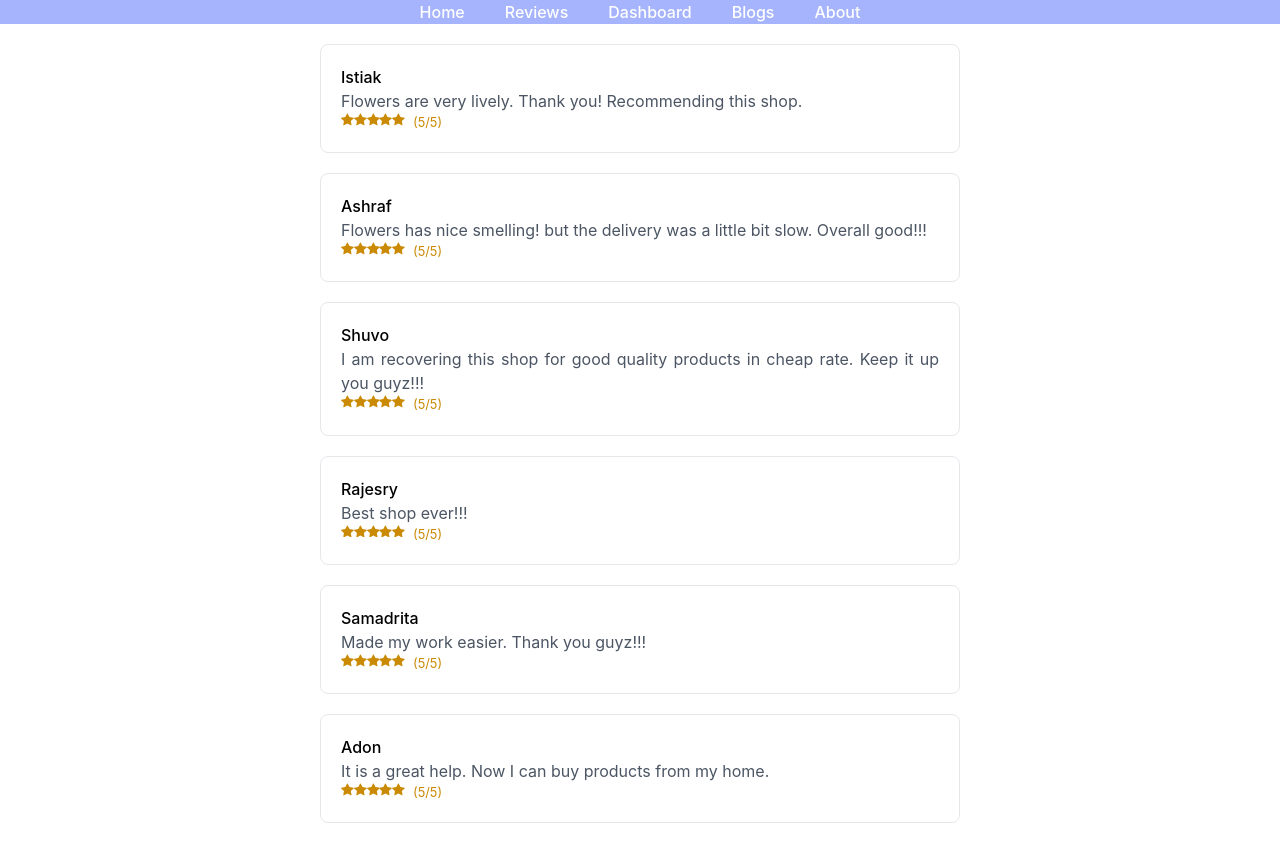
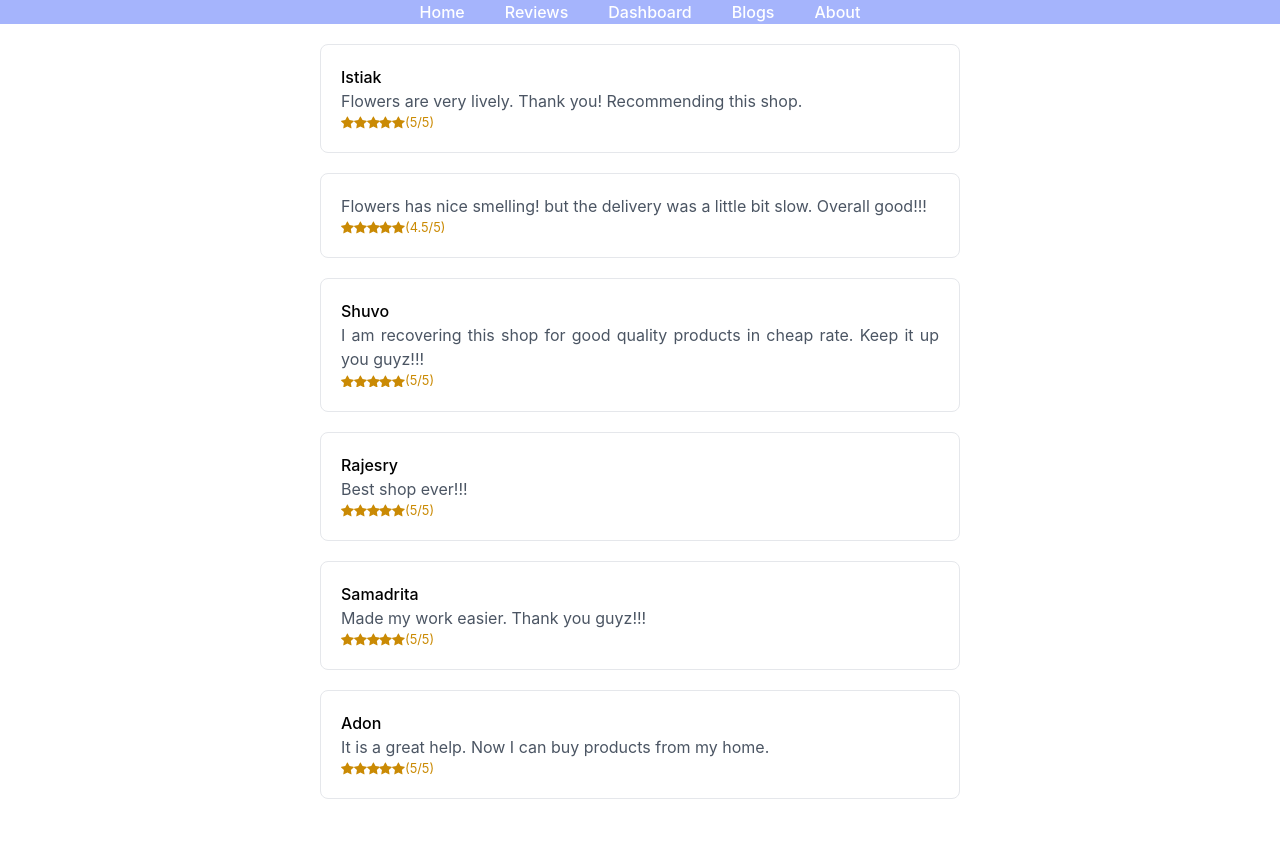
Before and after one commit to Juniorashraf02/flower-shop, a React (Create React App) app: page /reviews in a window 1280 px wide. After the commit the page ends 819 px from the top, so only its background shows below. Built offline with nearby package versions, Linux system fonts and the light colour scheme; the HTML template or start-up script is replaced by a standard one.

Commit message:
home review section and review section are fixed

```diff
--- /dev/null
+++ b/public/reviews.json
@@ -0,0 +1,14 @@
+[
+    { "id": 1, "name": "Istiak", "description": "Flowers are very lively. Thank you! Recommending this shop.", "ratings": "5/5"
+    },
+    { "id": 2," name": "Ashraf", "description": "Flowers has nice smelling! but the delivery was a little bit slow. Overall good!!!","ratings": "4.5/5"
+    },
+    { "id": 3, "name": "Shuvo", "description": "I am recovering this shop for good quality products in cheap rate. Keep it up you guyz!!!", "ratings": "5/5"
+    },
+    { "id": 4, "name": "Rajesry", "description": "Best shop ever!!!", "ratings": "5/5"
+    },
+    { "id": 5, "name": "Samadrita", "description": "Made my work easier. Thank you guyz!!!", "ratings": "5/5"
+    },
+    { "id": 6, "name": "Adon", "description": "It is a great help. Now I can buy products from my home.", "ratings": "5/5"
+    }
+]
--- a/src/Components/Dashboard/Dashboard.js
+++ b/src/Components/Dashboard/Dashboard.js
@@ -1,52 +1,18 @@
-import React from 'react';
+import React, { useEffect, useState } from 'react';
 import { Area, AreaChart, Bar, BarChart, CartesianGrid, Legend, Tooltip, XAxis, YAxis } from 'recharts';
 
 
 function Dashboard() {
-    const myData = [
-        {
-            "month": "Mar",
-            "investment": 100000,
-            "sell": 241,
-            "revenue": 10401
-        },
-        {
-            "month": "Apr",
-            "investment": 200000,
-            "sell": 423,
-            "revenue": 24500
-        },
-        {
-            "month": "May",
-            "investment": 500000,
-            "sell": 726,
-            "revenue": 67010
-        },
-        {
-            "month": "Jun",
-            "investment": 500000,
-            "sell": 529,
-            "revenue": 40405
-        },
-        {
-            "month": "Jul",
-            "investment": 600000,
-            "sell": 601,
-            "revenue": 50900
-        },
-        {
-            "month": "Aug",
-            "investment": 700000,
-            "sell": 670,
-            "revenue": 61000
-        }
-    ];
+    const [data, setData] = useState([]);
+    useEffect(() => {
+        fetch('data.json').then(response => response.json().then(data => setData(data)))
+    }, []);
 
     return (
             <div className="md:flex container mx-auto">
                 <div>
                     <h1 className="text-3xl font-medium mb-5">Investment Vs Revenue</h1>
-                <AreaChart width={495} height={250} data={myData} margin={{ top: 10, right: 30, left: 0, bottom: 0 }}>
+                <AreaChart width={495} height={250} data={data} margin={{ top: 10, right: 30, left: 0, bottom: 0 }}>
                         <XAxis dataKey={"month"} />
                         <YAxis />
                         <CartesianGrid strokeDasharray=" 3 3" />
@@ -58,7 +24,7 @@ function Dashboard() {
                 </div>
                 <div>
                     <h1 className="text-3xl font-medium mb-5">Monthly Wise Sell</h1>
-                    <BarChart width={495} height={280} data={myData} >
+                    <BarChart width={495} height={280} data={data} >
                     <CartesianGrid strokeDasharray="3 3" />
                     <XAxis dataKey="month" />
                     <YAxis />
--- a/src/Components/Home/Home.js
+++ b/src/Components/Home/Home.js
@@ -1,8 +1,15 @@
 import React from 'react';
 import { Link } from 'react-router-dom';
-import { BsStarFill, BsStarHalf } from 'react-icons/bs';
+import useProducts from '../../hooks/useProducts';
+import HomeReviews from '../HomeReviews/HomeReviews';
+
+
+
 
 const Home = () => {
+    const [reviews, setReviews] = useProducts();
+    const newReview = reviews.slice(3);
+    console.log(newReview);
     return (
         <Link to='/home'>
             <div>
@@ -18,34 +25,12 @@ const Home = () => {
                 </div>
                 <div className="mt-5 container mx-auto">
                     <h1 className="text-4xl font-bold text-orange-500">Customer reviews (3)</h1>
-                    {/* <div className="flex justify-around mt-5 text-justify gap-12 ">
-                        <div className="w-1/2 border rounded-lg p-5">
-                            <p className="font-medium">Istiak</p>
-                            <p className="text-gray-600">Flowers are very lively. Thank you! Recommending this shop.</p>
-                           <p className="text-yellow-600">
-                                <small className="flex items-center"> <p className="mr-2">Ratings:</p> <BsStarFill /><BsStarFill /><BsStarFill /><BsStarFill /> <BsStarFill /> <p className="ml-2">(5/5)</p>
-                                </small>
-                            </p>
-                        </div>
-                        <div className="w-1/2 border rounded-lg p-5">
-                            <p className="font-medium">Ashraf</p>
-                            <p className="text-gray-600">Flowers has nice smelling! but the delivery was a little bit slow. Overall good!!!</p>
-                            <p className="text-yellow-600">
-                                <small className="flex items-center"> <p className="mr-2">Ratings:</p> <BsStarFill /><BsStarFill /><BsStarFill /><BsStarFill /> <BsStarHalf /> <p className="ml-2">(4.5/5)</p>
-                                </small>
-                            </p>
-                        </div>
-                        <div className="w-1/2 border rounded-lg p-5">
-                            <p className="font-medium">Shuvo</p>
-                            <p className="text-gray-600">I am recovering this shop for good quality products in cheap rate. Keep it up you guyz!!!</p>
-                            <p className="text-yellow-600">
-                                <small className="flex items-center"> <p className="mr-2">Ratings:</p> <BsStarFill /><BsStarFill /><BsStarFill /><BsStarFill /> <BsStarFill /> <p className="ml-2">(5/5)</p>
-                                </small>
-                            </p>
-                        </div>
-                    </div> */}
+                    {
+                        newReview.map(review=> <HomeReviews key={review.id} review={review}></HomeReviews>)
+                    }
                     <Link to="/reviews">
-                        <button className="rounded bg-blue-700 m-5 text-white px-5 py-1 mt-5">See all reviews</button></Link>
+                        <button className="rounded bg-blue-700 m-5 text-white px-5 py-1 mt-5">See all reviews</button>
+                    </Link>
                 </div>
             </div>
         </Link>
--- /dev/null
+++ b/src/Components/HomeReviews/HomeReviews.js
@@ -0,0 +1,25 @@
+import React from 'react';
+import { BsStarFill } from 'react-icons/bs';
+
+const HomeReviews = (props) => {
+
+    // console.log(props.review);
+    const { name, description, ratings} = props.review;
+    console.log(name);
+    return (
+        <div className="grid md:grid-col-3 gap-5">
+            <div className="border rounded-lg p-5 my-5 justify-center items-center container mx-auto">
+                <p className="font-medium text-justify">{name}</p>
+                <p className="text-gray-600 text-justify">{description}</p>
+                <p className="text-yellow-600">
+                    <small className="flex items-center"> <p className=""></p> <BsStarFill /><BsStarFill /><BsStarFill /><BsStarFill /> <BsStarFill /> <p>({ratings})</p>  </small>
+
+                    {/* <small className="flex items-center"><BsStarFill /><BsStarFill /><BsStarFill /><BsStarFill /> <BsStarFill /> <p className="ml-2">(5/5)</p>
+                    </small> */}
+                </p>
+            </div>
+        </div>
+    );
+};
+
+export default HomeReviews;
--- a/src/Components/Reviews/Review.js
+++ b/src/Components/Reviews/Review.js
@@ -1,24 +1,13 @@
-import React from 'react';
 import { Link } from 'react-router-dom';
+import useProducts from '../../hooks/useProducts';
 import SingleReview from '../SingleReview/SingleReview';
 
 const Review = () => {
-    const reviews = [
-        { id: 1, name: 'Istiak', description: 'Flowers are very lively. Thank you! Recommending this shop.', ratings: 5/5},
-        { id: 2, name: 'Ashraf', description: 'Flowers has nice smelling! but the delivery was a little bit slow. Overall good!!!', ratings: 4.5/5},
-        { id: 3, name: 'Shuvo', description: 'I am recovering this shop for good quality products in cheap rate. Keep it up you guyz!!!', ratings: 5/5},
-        { id: 4, name: 'Rajesry', description: 'Best shop ever!!!', ratings: 5/5},
-        { id: 5, name: 'Samadrita', description: 'Made my work easier. Thank you guyz!!!', ratings: 5/5},
-        { id: 6, name: 'Adon', description: 'It is a great help. Now I can buy products from my home.', ratings: 5/5},
-    ];
+    const [reviews, setReviews] = useProducts([]);
     return (
         <Link to='/reviews'>
-            <div className="">
-                {
-                    reviews.map(review => <SingleReview
-                        key={review.id} review={review}
-                    ></SingleReview>)
-                }
+            <div>
+               {reviews.map((review) =><SingleReview key={review.id} review={review}></SingleReview>)}
            </div>
         </Link>
     );
--- a/src/Components/SingleReview/SingleReview.js
+++ b/src/Components/SingleReview/SingleReview.js
@@ -1,19 +1,18 @@
 import React from 'react';
-import { BsStarFill, BsStarHalf } from 'react-icons/bs';
+import { BsStarFill} from 'react-icons/bs';
 
 const SingleReview = (props) => {
-    const { name, description, rating } = props.review;
-    // console.log(id);
+    const { name, description, ratings } = props.review;
+    console.log(name);
     return (
-        <div>
+        <div className="grid-col-3">
             <div className="w-1/2 border rounded-lg p-5 my-5 justify-center items-center container mx-auto ">
                 <p className="font-medium text-justify">{name}</p>
                 <p className="text-gray-600 text-justify">{description}</p>
                 <p className="text-yellow-600">
-                    <small className="flex items-center"> <p className="mr-2">{rating}</p> </small>
+                    <small className="flex items-center"> <p className=""></p> <BsStarFill /><BsStarFill /><BsStarFill /><BsStarFill /> <BsStarFill /> <p>({ratings})</p>  </small>
 
-                    <small className="flex"><BsStarFill /><BsStarFill /><BsStarFill /><BsStarFill /> <BsStarFill /> <p className="ml-2">(5/5)</p>
-                    </small>
+
                 </p>
             </div>
         </div>
--- /dev/null
+++ b/src/hooks/useProducts.js
@@ -0,0 +1,12 @@
+import { useState, useEffect } from "react"
+
+const useProducts = () => {
+    const [reviews, setReviews] = useState([]);
+    useEffect(() => {
+        fetch('reviews.json').then((response) => response.json()).then(data =>setReviews(data))
+    }, []);
+
+    return [reviews, setReviews];
+}
+
+export default useProducts;
```
